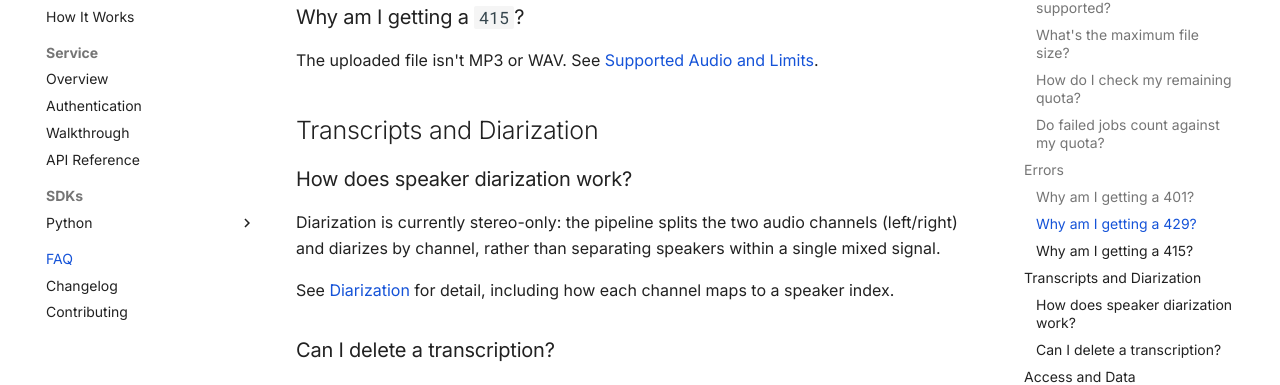
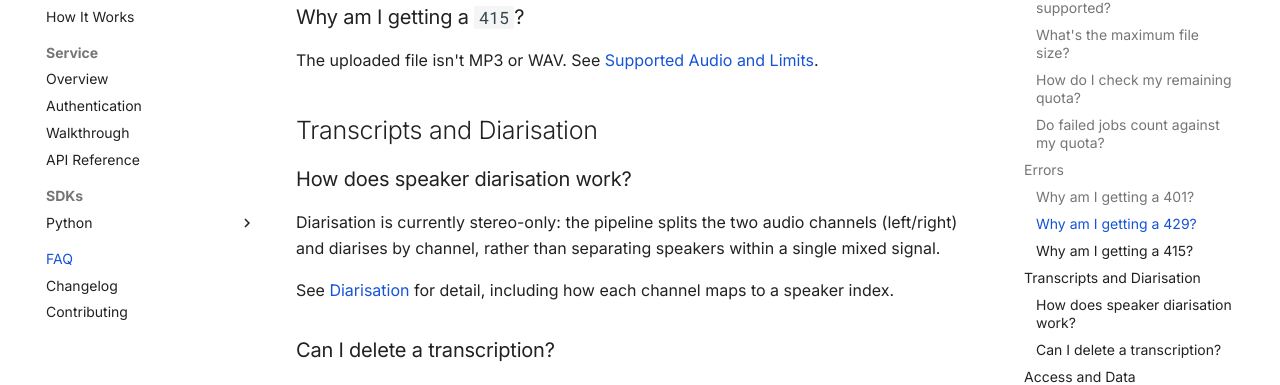
Before and after one commit to makimoto-ai/kawa, an MkDocs documentation site: the page built from docs/faq.md, in a window 1280 px wide and 900 px high, scrolled down 974 px. Shown: the part 145-530 px from the top of the window. Built offline with MkDocs 1.6.1 and Material for MkDocs 9.7.7, drawn with Linux system fonts in a browser that asks for light colours; comment, search, counter and statistics services are not loaded.

```diff
--- a/docs/faq.md
+++ b/docs/faq.md
@@ -37,13 +37,13 @@
 
 The uploaded file isn't MP3 or WAV. See [Supported Audio and Limits](service/api-reference.md#supported-audio-and-limits).
 
-## Transcripts and Diarization
+## Transcripts and Diarisation
 
-### How does speaker diarization work?
+### How does speaker diarisation work?
 
-Diarization is currently stereo-only: the pipeline splits the two audio channels (left/right) and diarizes by channel, rather than separating speakers within a single mixed signal.
+Diarisation is currently stereo-only: the pipeline splits the two audio channels (left/right) and diarises by channel, rather than separating speakers within a single mixed signal.
 
-See [Diarization](service/api-reference.md#diarization) for detail, including how each channel maps to a speaker index.
+See [Diarisation](service/api-reference.md#diarisation) for detail, including how each channel maps to a speaker index.
 
 ### Can I delete a transcription?
 
```
Also changed, not shown: docs/service/api-reference.md (+4 -4 lines), docs/service/walkthrough.md (+2 -2 lines).
